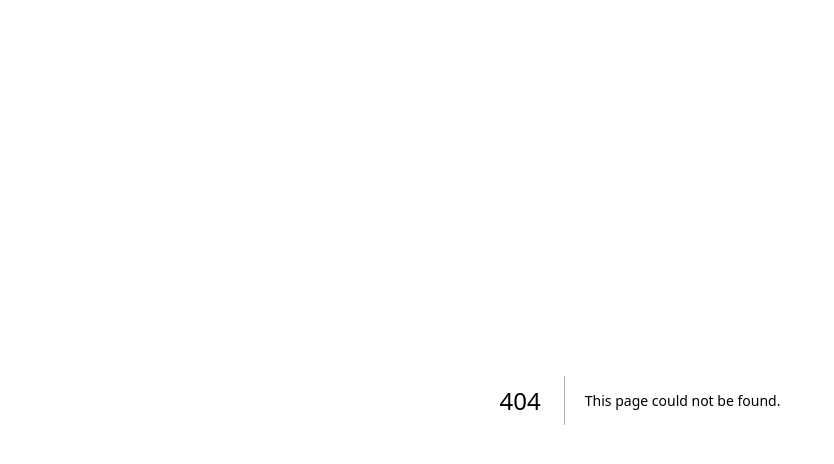
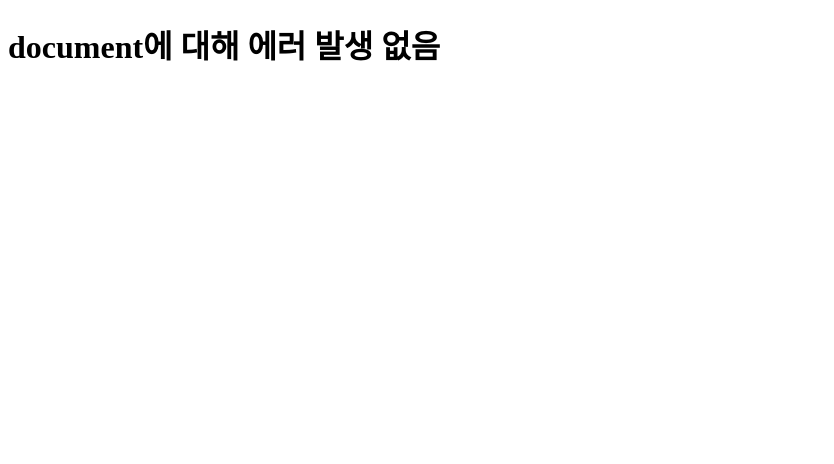
Before and after one commit to minyki-1/custom-next-ts, a Next.js app: page /nossr in a window 1280 px wide. Before the commit this address had no page. Shown: the top 464 px of the page, without its empty margins (0-834 px from the left). Built offline with nearby package versions, Linux system fonts and the light colour scheme.

Commit message:
Rename nossr to nossr.tsx

```diff
--- /dev/null
+++ b/src/pages/nossr.tsx
@@ -0,0 +1,17 @@
+import dynamic from 'next/dynamic';
+import styled from 'styled-components'
+
+function NoneSsr() {
+  const body = document.body;
+  return (
+    <Container>
+      <h1>document에 대해 에러 발생 없음</h1>
+    </Container>
+  )
+}
+const Container = styled.div`
+  width:100vw;
+  min-height:100vh;
+`
+
+export default dynamic(() => Promise.resolve(NoneSsr), { ssr: false });
```
